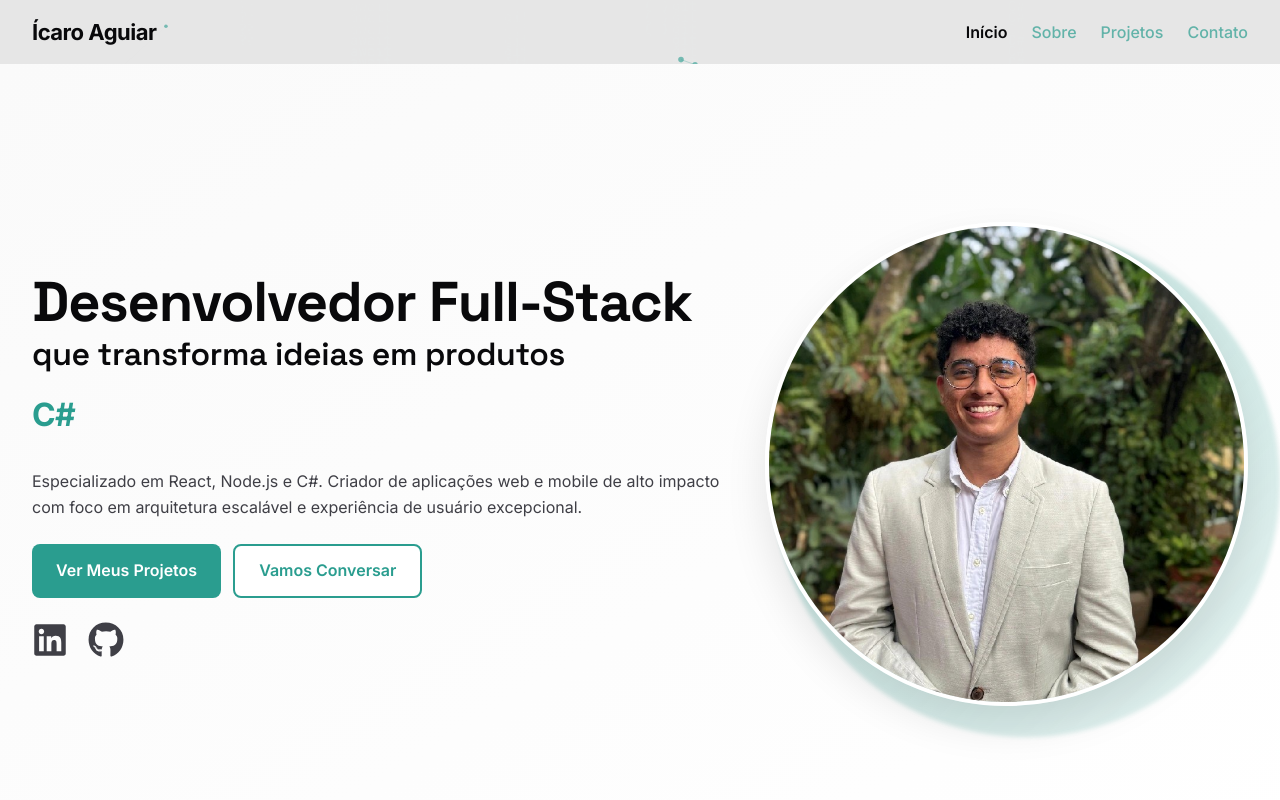
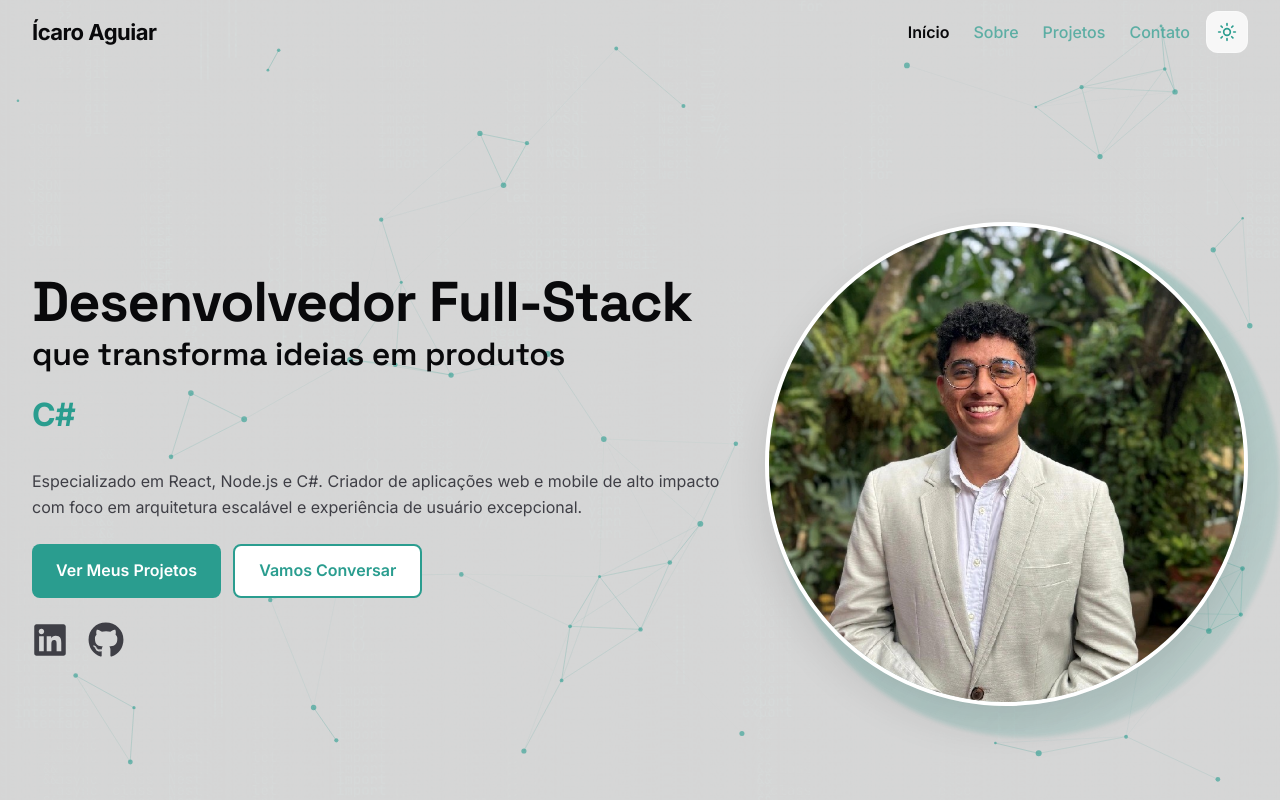
Before and after one commit to IcaroAguiar/icaroaguiar.dev, a Next.js app: page / in a window 1280 px wide. Shown: the top 800 px of the page. Built offline with nearby package versions, Linux system fonts and the light colour scheme.

Commit message:
fix: adiciona ThemeToggle ao Navbar e corrige visibilidade dos efeitos
- Adiciona ThemeToggle no Navbar (desktop e mobile)
- Remove fundo sólido do Hero para mostrar MatrixRain/Particles
- Aumenta opacidade dos efeitos (0.08 -> 0.15)
- Corrige ThemeProvider para funcionar durante SSR/build

```diff
--- a/src/app/page.tsx
+++ b/src/app/page.tsx
@@ -14,8 +14,8 @@ export default function HomePage() {
   return (
     <>
       {/* Efeitos de Background */}
-      <MatrixRain opacity={0.08} speed={0.8} />
-      <ParticleNetwork particleCount={50} connectionDistance={120} />
+      <MatrixRain opacity={0.15} speed={0.8} />
+      <ParticleNetwork particleCount={60} connectionDistance={150} />
 
       <div className="relative z-10">
         {/* Hero Section */}
--- a/src/components/Hero/Hero.css
+++ b/src/components/Hero/Hero.css
@@ -2,11 +2,6 @@
 .hero-section {
   padding-top: 5rem;
   padding-bottom: 5rem;
-  background: linear-gradient(
-    to bottom right,
-    var(--bg-primary),
-    var(--bg-secondary)
-  );
   min-height: 100vh;
   display: flex;
   flex-direction: column;
--- a/src/components/Navbar/Navbar.tsx
+++ b/src/components/Navbar/Navbar.tsx
@@ -5,6 +5,7 @@ import { motion } from 'framer-motion';
 import Link from 'next/link';
 import { usePathname } from 'next/navigation';
 import { FaBars, FaTimes } from 'react-icons/fa';
+import { ThemeToggle } from '@/components/ui/ThemeToggle';
 import './Navbar.css';
 
 const navLinks = [
@@ -39,8 +40,9 @@ export default function Navbar() {
             <span className="logo-text">Ícaro Aguiar</span>
           </Link>
 
-          {/* DIREITA: Navegação Desktop */}
-          <ul className="hidden md:flex items-center gap-6 text-sm">
+          {/* DIREITA: Navegação Desktop + Theme Toggle */}
+          <div className="hidden md:flex items-center gap-4">
+            <ul className="flex items-center gap-6 text-sm">
             {navLinks.map((link) => (
               <li key={link.href}>
                 <Link
@@ -59,10 +61,16 @@ export default function Navbar() {
               </li>
             ))}
             </ul>
+            <ThemeToggle />
+          </div>
 
-          {/* Mobile: Hambúrguer */}
+          {/* Mobile: Hambúrguer + Theme Toggle */}
+          <div className="flex items-center gap-2 md:hidden">
+            <div className="scale-75">
+              <ThemeToggle />
+            </div>
             <button
-            className="navbar-mobile-button md:hidden p-2"
+              className="navbar-mobile-button p-2"
               onClick={() => setIsOpen(!isOpen)}
               aria-label="Menu"
             >
@@ -72,7 +80,7 @@ export default function Navbar() {
               <FaBars className="icon" />
             )}
            </button>
-
+          </div>
         </div>
       </nav>
 
--- a/src/providers/ThemeProvider.tsx
+++ b/src/providers/ThemeProvider.tsx
@@ -48,11 +48,6 @@ export function ThemeProvider({ children }: { children: React.ReactNode }) {
     setThemeState(newTheme);
   };
 
-  // Evitar flash de tema incorreto
-  if (!mounted) {
-    return <>{children}</>;
-  }
-
   return (
     <ThemeContext.Provider value={{ theme, toggleTheme, setTheme }}>
       {children}
```
Lines whose indentation alone changed are shown as unchanged.
